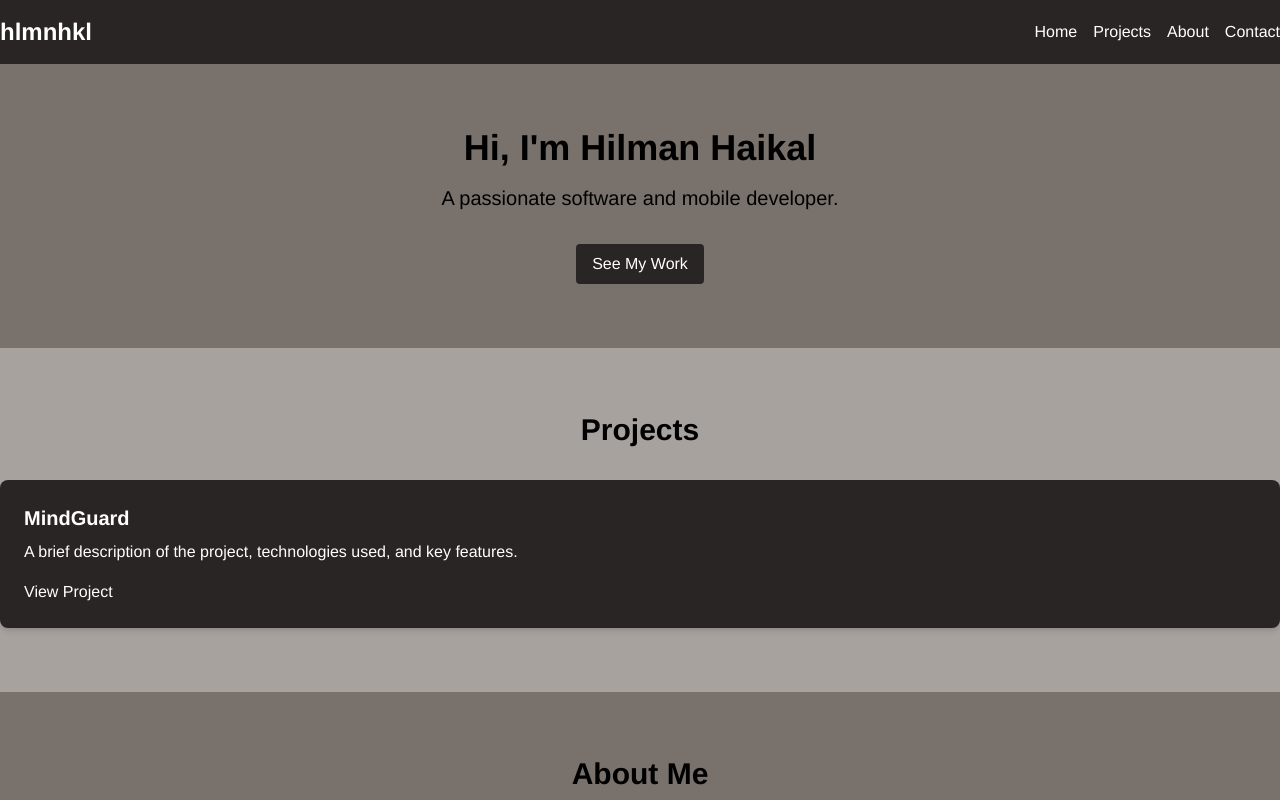
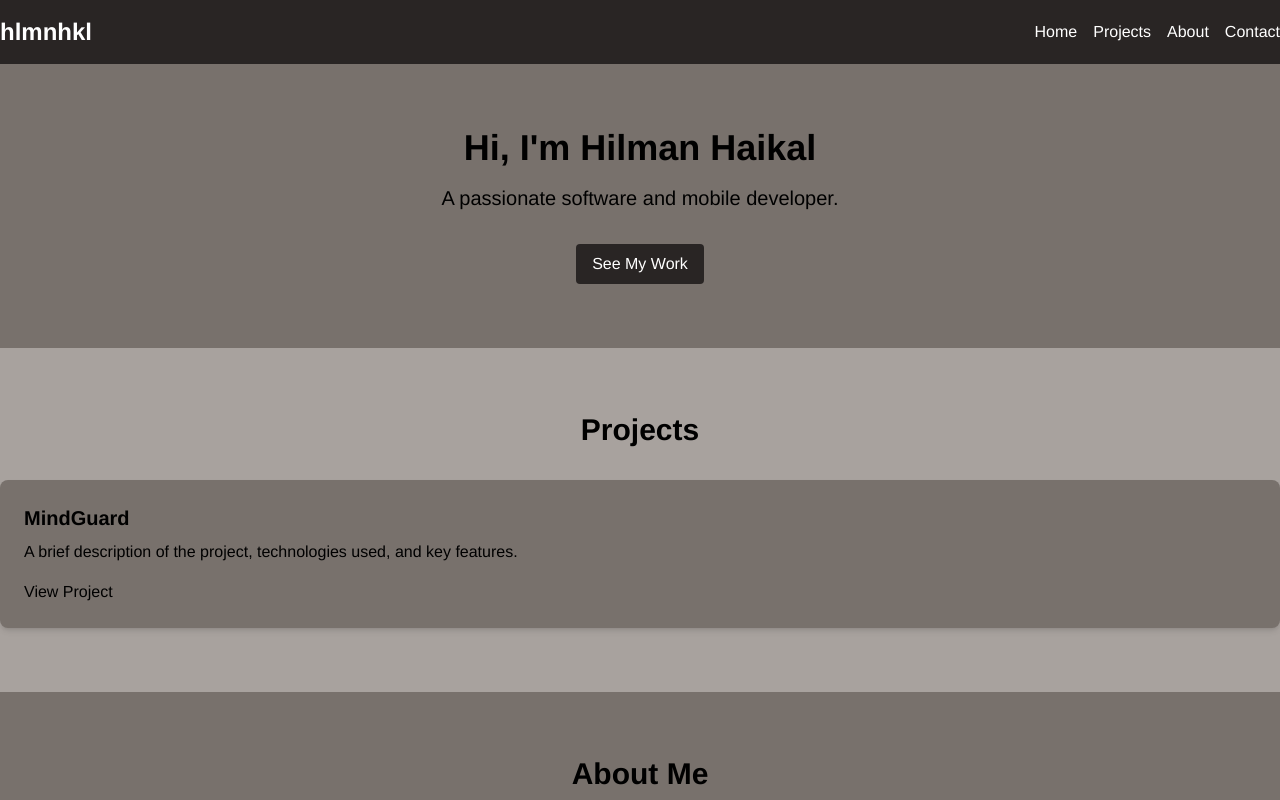
Before and after one commit to noctwilliam/hlmnhkl-portfolio, a Vue app: page / in a window 1280 px wide. Shown: the top 800 px of the page. Built offline with nearby package versions, Linux system fonts and the light colour scheme.

Commit message:
update files

```diff
--- a/src/components/ContactForm.vue
+++ b/src/components/ContactForm.vue
@@ -15,7 +15,7 @@
           <label for="message" class="block text-sm font-medium mb-2 text-black">Message</label>
           <textarea id="message" rows="4" class="w-full border border-gray-300 rounded-md p-2" required></textarea>
         </div>
-        <button type="submit" class="bg-stone-800 text-white hover:text-stone-500 px-4 py-2 rounded-md">Send Message</button>
+        <button type="submit" class="bg-stone-800 text-white hover:text-stone-400 px-4 py-2 rounded-md">Send Message</button>
       </form>
     </div>
   </section>
--- a/src/components/ProjectList.vue
+++ b/src/components/ProjectList.vue
@@ -4,10 +4,10 @@
       <h2 class="text-3xl font-bold text-center text-black">Projects</h2>
       <div class="grid grid-cols-1 gap-8 mt-8">
         <!-- Example Project -->
-        <div class="p-6 rounded-lg shadow-md bg-stone-800">
-          <h3 class="text-xl font-semibold text-white">MindGuard</h3>
-          <p class="mt-2 text-white">A brief description of the project, technologies used, and key features.</p>
-          <a href="#" class="mt-4 inline-block text-white hover:text-stone-500">View Project</a>
+        <div class="p-6 rounded-lg shadow-md bg-stone-500">
+          <h3 class="text-xl font-semibold text-black">MindGuard</h3>
+          <p class="mt-2 text-black">A brief description of the project, technologies used, and key features.</p>
+          <a href="#" class="mt-4 inline-block text-black hover:text-stone-400">View Project</a>
         </div>
       </div>
     </div>
```
